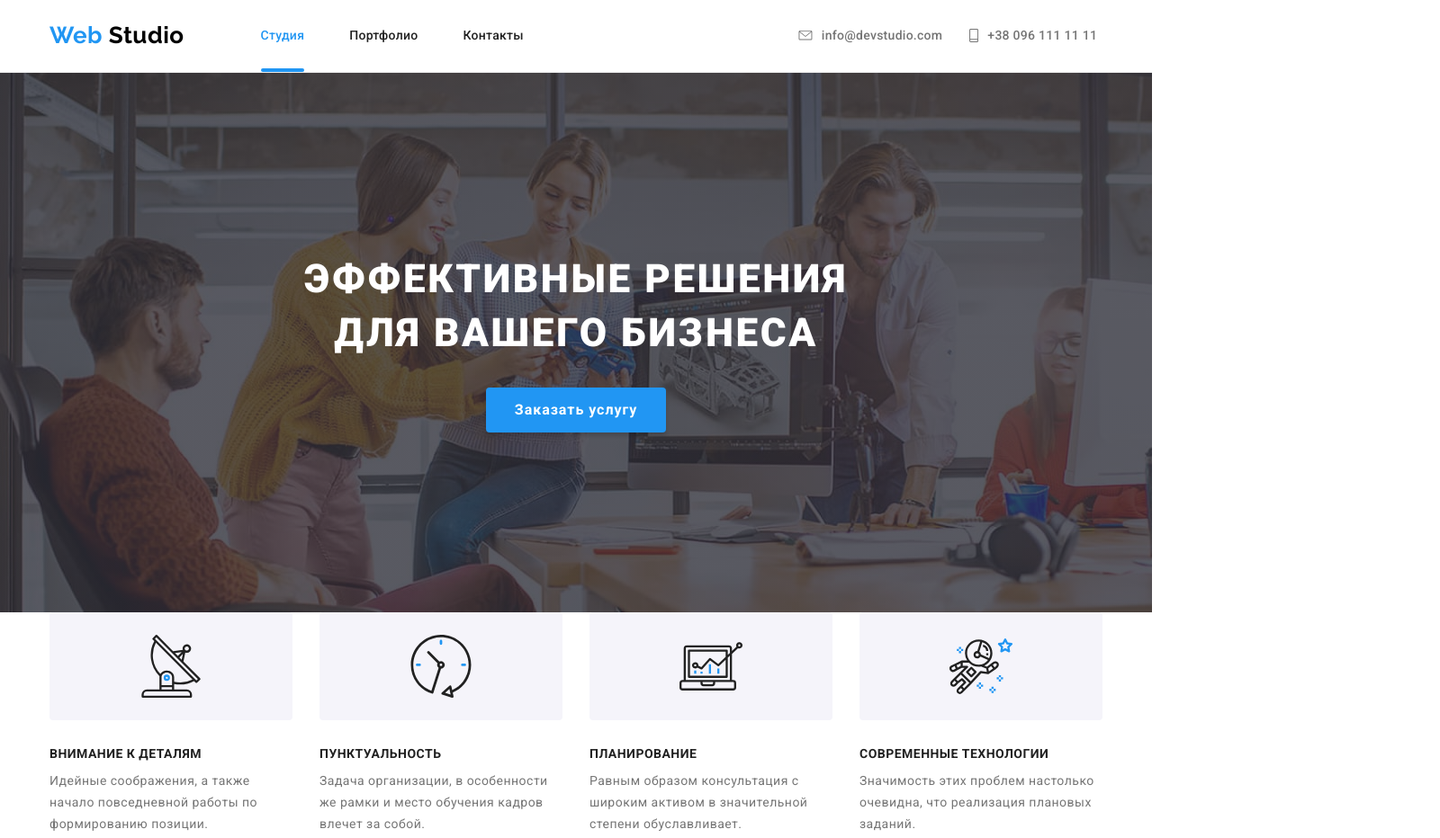
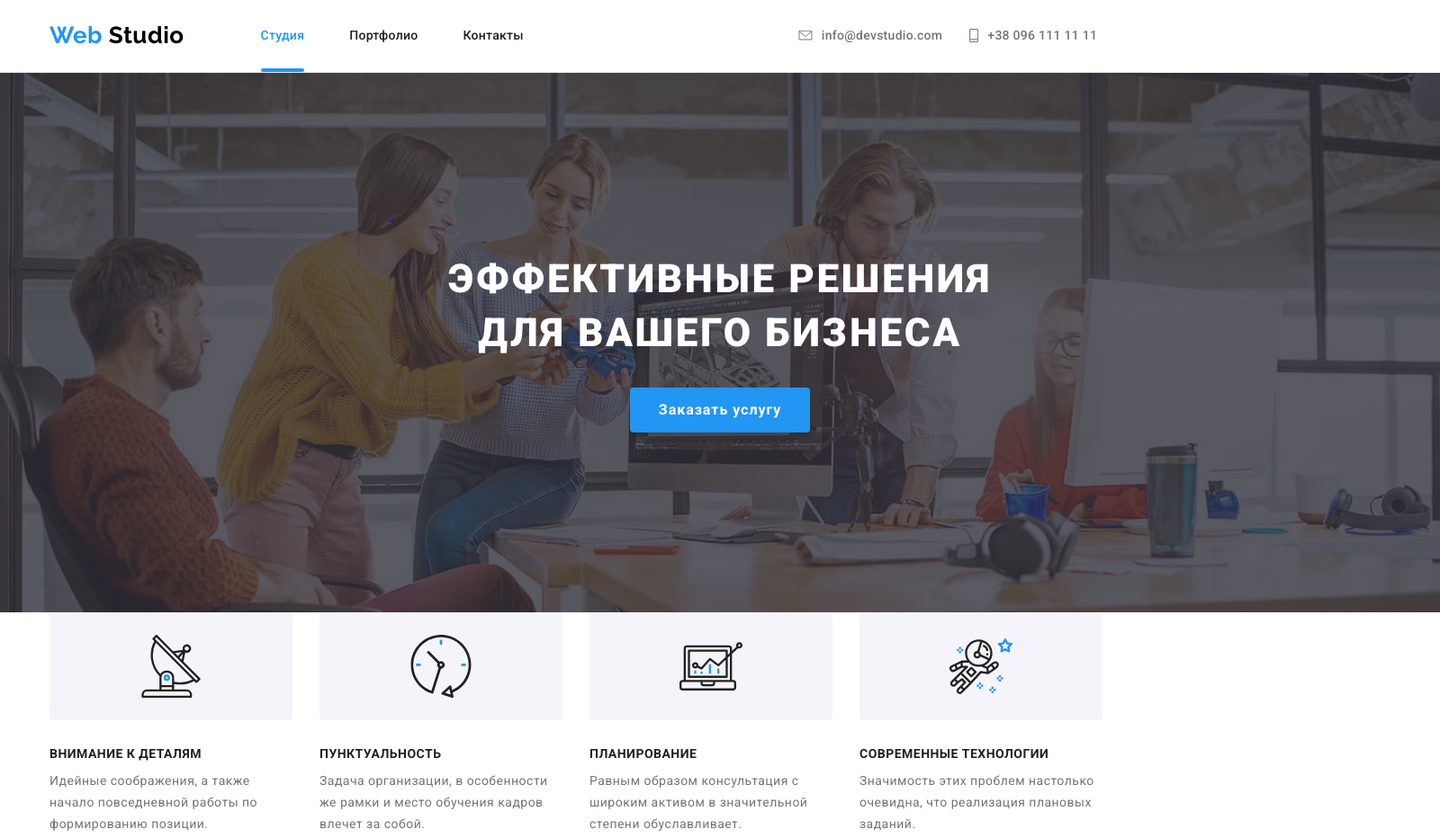
Before and after one commit to Svetlana-Ter/goit-markup-hw-08, a plain HTML site: page index.html in a window 1280 px wide. Shown: the top 932 px of the page at 90% size, 1600 px wide, since content can reach past the window. Drawn offline with Linux system fonts and the light colour scheme.

Commit message:
Добавляет медиа в герой

```diff
--- a/sass/components/_hero-section.scss
+++ b/sass/components/_hero-section.scss
@@ -1,30 +1,96 @@
 .hero {
   background-color: $icon-color;
+  margin-left: auto;
+  margin-right: auto;
+  background-size: contain;
+
+  text-align: center;
+
+  padding-top: 118px;
+  padding-bottom: 118px;
+
+  width: 480px;
+  height: 400px;
+
   background-image: linear-gradient(
       to right,
       rgba(47, 48, 58, 0.8),
       rgba(47, 48, 58, 0.8)
     ),
-    url(../images/hero.jpg);
-
-  margin-left: auto;
-  margin-right: auto;
-  max-width: 1600px;
-  height: 600px;
-  padding-top: 200px;
-  padding-bottom: 200px;
-
-  text-align: center;
+    url(../images/hero-mobile.jpg);
+  @media screen and (min-device-pixel-ratio: 2),
+    screen and (min-resolution: 192dpi),
+    screen and (min-resolution: 2dppx) {
+    background-image: linear-gradient(
+        to right,
+        rgba(47, 48, 58, 0.8),
+        rgba(47, 48, 58, 0.8)
+      ),
+      url(../images/hero-mobile@2x.jpg);
+  }
 
   &-title {
     margin-bottom: 30px;
+
     color: $white-color;
-
     font-weight: 900;
-    font-size: 44px;
-    line-height: 1.36;
     letter-spacing: 0.06em;
     text-transform: uppercase;
+
+    font-size: 26px;
+    line-height: 1.62;
+  }
+
+  @media screen and (min-width: 768px) {
+    width: 768px;
+    height: 400px;
+
+    background-image: linear-gradient(
+        to right,
+        rgba(47, 48, 58, 0.8),
+        rgba(47, 48, 58, 0.8)
+      ),
+      url(../images/hero-tablet.jpg);
+    @media screen and (min-device-pixel-ratio: 2),
+      screen and (min-resolution: 192dpi),
+      screen and (min-resolution: 2dppx) {
+      background-image: linear-gradient(
+          to right,
+          rgba(47, 48, 58, 0.8),
+          rgba(47, 48, 58, 0.8)
+        ),
+        url(../images/hero-tablet@2x.jpg);
+    }
+  }
+
+  @media screen and (min-width: 1200px) {
+    width: 1600px;
+    height: 600px;
+
+    padding-top: 200px;
+    padding-bottom: 200px;
+
+    background-image: linear-gradient(
+        to right,
+        rgba(47, 48, 58, 0.8),
+        rgba(47, 48, 58, 0.8)
+      ),
+      url(../images/hero.jpg);
+
+    @media screen and (min-device-pixel-ratio: 2),
+      screen and (min-resolution: 192dpi),
+      screen and (min-resolution: 2dppx) {
+      background-image: linear-gradient(
+          to right,
+          rgba(47, 48, 58, 0.8),
+          rgba(47, 48, 58, 0.8)
+        ),
+        url(../images/hero@2x.jpg);
+    }
+    &-title {
+      font-size: 44px;
+      line-height: 1.36;
+    }
   }
 }
 
```
Also changed, not shown: css/main.css, css/main.min.css, images/hero-mobile.jpg (added), images/hero-mobile@2x.jpg (added), images/hero-tablet.jpg (added), images/hero-tablet@2x.jpg (added), images/hero@2x.jpg (added), 2 other files.
